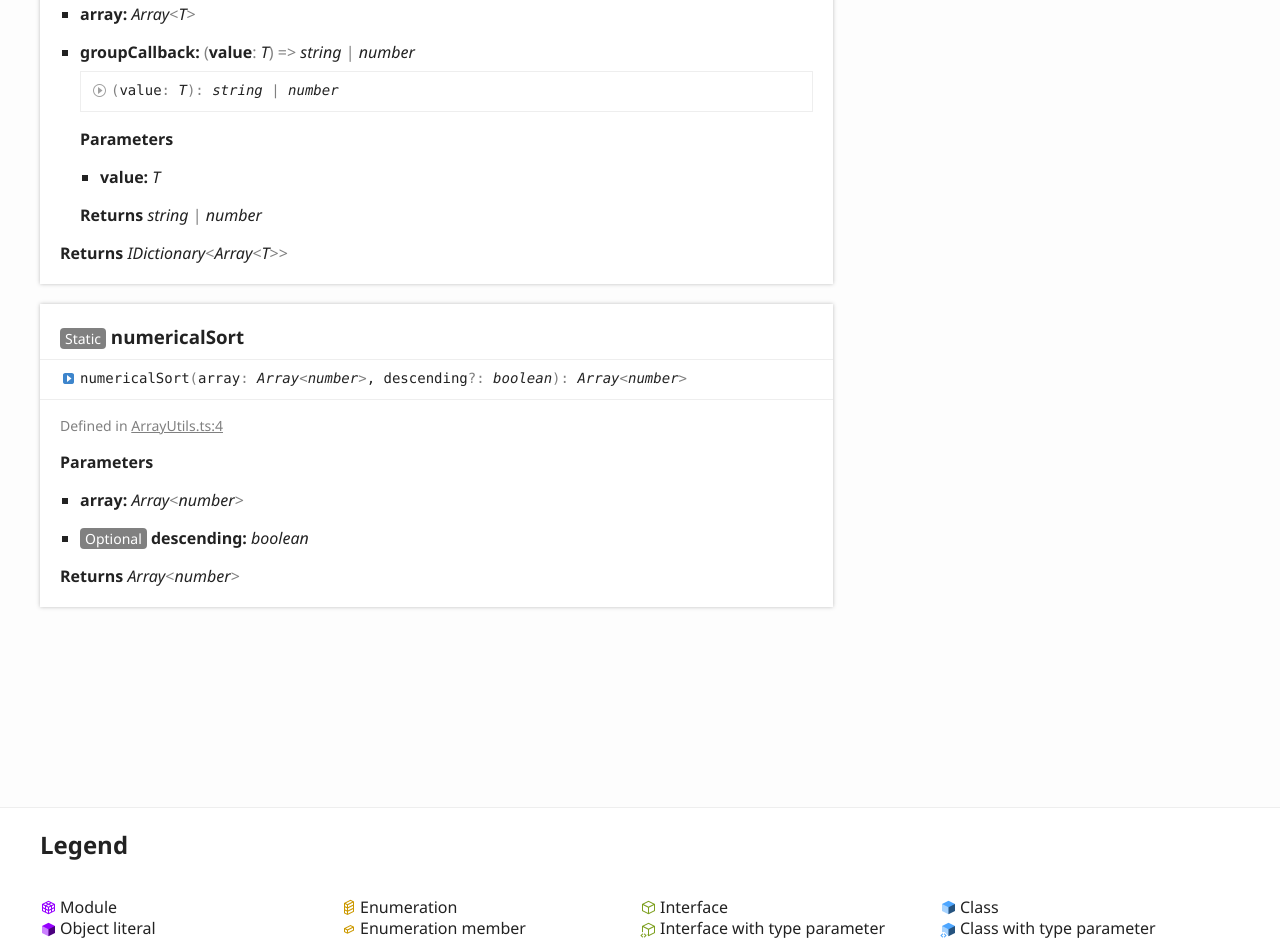
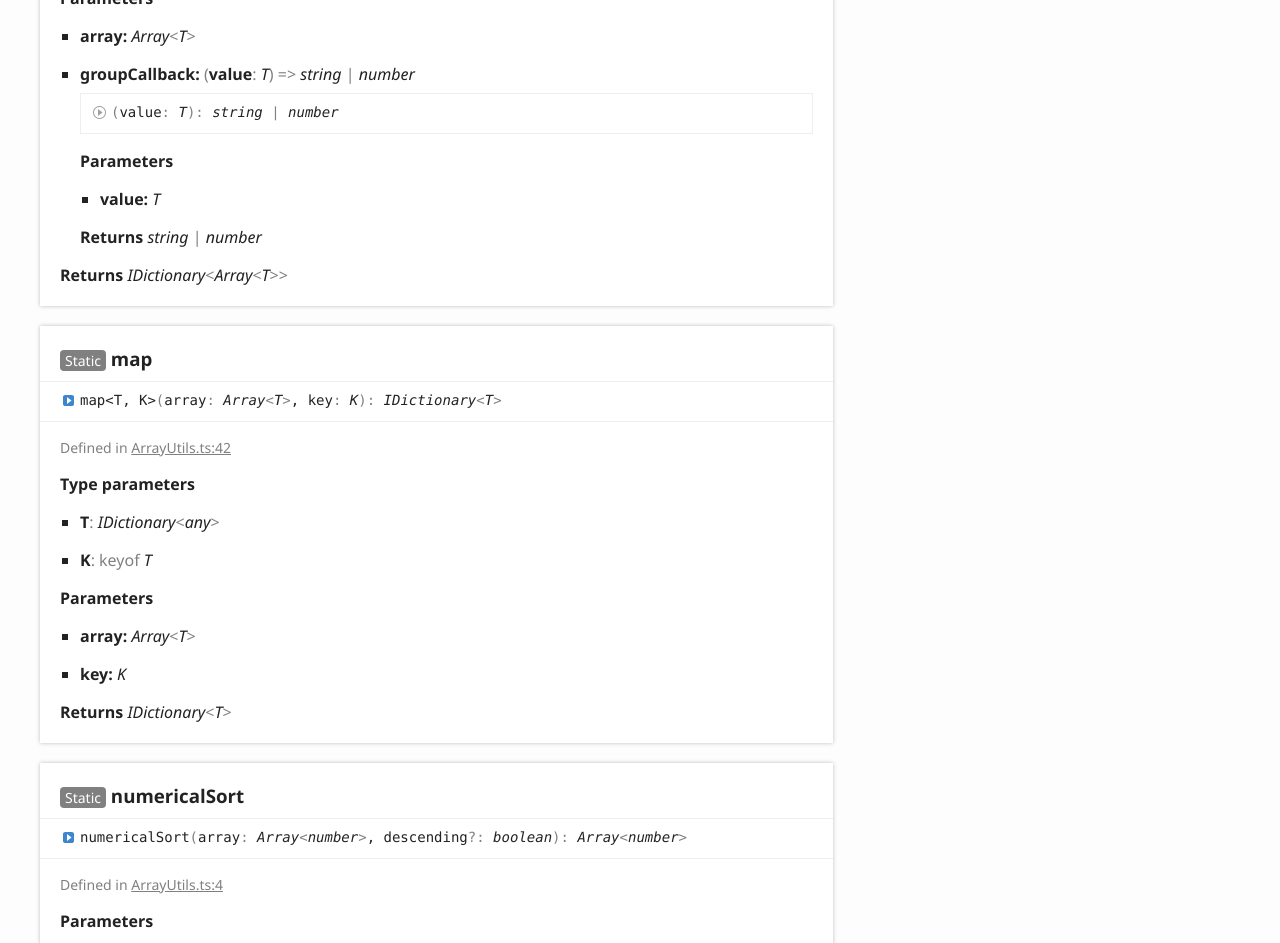
Before and after one commit to totalpave/array, a website: page docs/classes/arrayutils.html in a window 1280 px wide. Shown: the part 1274-2217 px from the top of the page. Drawn offline with Linux system fonts and the light colour scheme.

Commit message:
chore: release

```diff
--- a/docs/assets/js/search.js
+++ b/docs/assets/js/search.js
@@ -1,3 +1,3 @@
 var typedoc = typedoc || {};
             typedoc.search = typedoc.search || {};
-            typedoc.search.data = {"kinds":{"128":"Class","2048":"Method"},"rows":[{"id":0,"kind":128,"name":"ArraySort","url":"classes/arraysort.html","classes":"tsd-kind-class tsd-has-type-parameter"},{"id":1,"kind":2048,"name":"sort","url":"classes/arraysort.html#sort","classes":"tsd-kind-method tsd-parent-kind-class","parent":"ArraySort"},{"id":2,"kind":128,"name":"ArrayUtils","url":"classes/arrayutils.html","classes":"tsd-kind-class"},{"id":3,"kind":2048,"name":"numericalSort","url":"classes/arrayutils.html#numericalsort","classes":"tsd-kind-method tsd-parent-kind-class tsd-is-static","parent":"ArrayUtils"},{"id":4,"kind":2048,"name":"group","url":"classes/arrayutils.html#group","classes":"tsd-kind-method tsd-parent-kind-class tsd-has-type-parameter tsd-is-static","parent":"ArrayUtils"},{"id":5,"kind":2048,"name":"dedupe","url":"classes/arrayutils.html#dedupe","classes":"tsd-kind-method tsd-parent-kind-class tsd-has-type-parameter tsd-is-static","parent":"ArrayUtils"}]};
+            typedoc.search.data = {"kinds":{"128":"Class","2048":"Method"},"rows":[{"id":0,"kind":128,"name":"ArraySort","url":"classes/arraysort.html","classes":"tsd-kind-class tsd-has-type-parameter"},{"id":1,"kind":2048,"name":"sort","url":"classes/arraysort.html#sort","classes":"tsd-kind-method tsd-parent-kind-class","parent":"ArraySort"},{"id":2,"kind":128,"name":"ArrayUtils","url":"classes/arrayutils.html","classes":"tsd-kind-class"},{"id":3,"kind":2048,"name":"numericalSort","url":"classes/arrayutils.html#numericalsort","classes":"tsd-kind-method tsd-parent-kind-class tsd-is-static","parent":"ArrayUtils"},{"id":4,"kind":2048,"name":"group","url":"classes/arrayutils.html#group","classes":"tsd-kind-method tsd-parent-kind-class tsd-has-type-parameter tsd-is-static","parent":"ArrayUtils"},{"id":5,"kind":2048,"name":"dedupe","url":"classes/arrayutils.html#dedupe","classes":"tsd-kind-method tsd-parent-kind-class tsd-has-type-parameter tsd-is-static","parent":"ArrayUtils"},{"id":6,"kind":2048,"name":"map","url":"classes/arrayutils.html#map","classes":"tsd-kind-method tsd-parent-kind-class tsd-has-type-parameter tsd-is-static","parent":"ArrayUtils"}]};
--- a/docs/classes/arrayutils.html
+++ b/docs/classes/arrayutils.html
@@ -81,6 +81,7 @@
 							<ul class="tsd-index-list">
 								<li class="tsd-kind-method tsd-parent-kind-class tsd-has-type-parameter tsd-is-static"><a href="arrayutils.html#dedupe" class="tsd-kind-icon">dedupe</a></li>
 								<li class="tsd-kind-method tsd-parent-kind-class tsd-has-type-parameter tsd-is-static"><a href="arrayutils.html#group" class="tsd-kind-icon">group</a></li>
+								<li class="tsd-kind-method tsd-parent-kind-class tsd-has-type-parameter tsd-is-static"><a href="arrayutils.html#map" class="tsd-kind-icon">map</a></li>
 								<li class="tsd-kind-method tsd-parent-kind-class tsd-is-static"><a href="arrayutils.html#numericalsort" class="tsd-kind-icon">numerical<wbr>Sort</a></li>
 							</ul>
 						</section>
@@ -99,7 +100,7 @@
 						<li class="tsd-description">
 							<aside class="tsd-sources">
 								<ul>
-									<li>Defined in <a href="https://github.com/totalpave/array/blob/d18c71d/src/ArrayUtils.ts#L30">ArrayUtils.ts:30</a></li>
+									<li>Defined in <a href="https://github.com/totalpave/array/blob/b2ec2f3/src/ArrayUtils.ts#L30">ArrayUtils.ts:30</a></li>
 								</ul>
 							</aside>
 							<h4 class="tsd-type-parameters-title">Type parameters</h4>
@@ -128,7 +129,7 @@
 						<li class="tsd-description">
 							<aside class="tsd-sources">
 								<ul>
-									<li>Defined in <a href="https://github.com/totalpave/array/blob/d18c71d/src/ArrayUtils.ts#L16">ArrayUtils.ts:16</a></li>
+									<li>Defined in <a href="https://github.com/totalpave/array/blob/b2ec2f3/src/ArrayUtils.ts#L16">ArrayUtils.ts:16</a></li>
 								</ul>
 							</aside>
 							<h4 class="tsd-type-parameters-title">Type parameters</h4>
@@ -168,6 +169,41 @@
 						</li>
 					</ul>
 				</section>
+				<section class="tsd-panel tsd-member tsd-kind-method tsd-parent-kind-class tsd-has-type-parameter tsd-is-static">
+					<a name="map" class="tsd-anchor"></a>
+					<h3><span class="tsd-flag ts-flagStatic">Static</span> map</h3>
+					<ul class="tsd-signatures tsd-kind-method tsd-parent-kind-class tsd-has-type-parameter tsd-is-static">
+						<li class="tsd-signature tsd-kind-icon">map&lt;T, K&gt;<span class="tsd-signature-symbol">(</span>array<span class="tsd-signature-symbol">: </span><span class="tsd-signature-type">Array</span><span class="tsd-signature-symbol">&lt;</span><span class="tsd-signature-type">T</span><span class="tsd-signature-symbol">&gt;</span>, key<span class="tsd-signature-symbol">: </span><span class="tsd-signature-type">K</span><span class="tsd-signature-symbol">)</span><span class="tsd-signature-symbol">: </span><span class="tsd-signature-type">IDictionary</span><span class="tsd-signature-symbol">&lt;</span><span class="tsd-signature-type">T</span><span class="tsd-signature-symbol">&gt;</span></li>
+					</ul>
+					<ul class="tsd-descriptions">
+						<li class="tsd-description">
+							<aside class="tsd-sources">
+								<ul>
+									<li>Defined in <a href="https://github.com/totalpave/array/blob/b2ec2f3/src/ArrayUtils.ts#L42">ArrayUtils.ts:42</a></li>
+								</ul>
+							</aside>
+							<h4 class="tsd-type-parameters-title">Type parameters</h4>
+							<ul class="tsd-type-parameters">
+								<li>
+									<h4>T<span class="tsd-signature-symbol">: </span><span class="tsd-signature-type">IDictionary</span><span class="tsd-signature-symbol">&lt;</span><span class="tsd-signature-type">any</span><span class="tsd-signature-symbol">&gt;</span></h4>
+								</li>
+								<li>
+									<h4>K<span class="tsd-signature-symbol">: </span><span class="tsd-signature-symbol">keyof </span><span class="tsd-signature-type">T</span></h4>
+								</li>
+							</ul>
+							<h4 class="tsd-parameters-title">Parameters</h4>
+							<ul class="tsd-parameters">
+								<li>
+									<h5>array: <span class="tsd-signature-type">Array</span><span class="tsd-signature-symbol">&lt;</span><span class="tsd-signature-type">T</span><span class="tsd-signature-symbol">&gt;</span></h5>
+								</li>
+								<li>
+									<h5>key: <span class="tsd-signature-type">K</span></h5>
+								</li>
+							</ul>
+							<h4 class="tsd-returns-title">Returns <span class="tsd-signature-type">IDictionary</span><span class="tsd-signature-symbol">&lt;</span><span class="tsd-signature-type">T</span><span class="tsd-signature-symbol">&gt;</span></h4>
+						</li>
+					</ul>
+				</section>
 				<section class="tsd-panel tsd-member tsd-kind-method tsd-parent-kind-class tsd-is-static">
 					<a name="numericalsort" class="tsd-anchor"></a>
 					<h3><span class="tsd-flag ts-flagStatic">Static</span> numerical<wbr>Sort</h3>
@@ -178,7 +214,7 @@
 						<li class="tsd-description">
 							<aside class="tsd-sources">
 								<ul>
-									<li>Defined in <a href="https://github.com/totalpave/array/blob/d18c71d/src/ArrayUtils.ts#L4">ArrayUtils.ts:4</a></li>
+									<li>Defined in <a href="https://github.com/totalpave/array/blob/b2ec2f3/src/ArrayUtils.ts#L4">ArrayUtils.ts:4</a></li>
 								</ul>
 							</aside>
 							<h4 class="tsd-parameters-title">Parameters</h4>
@@ -219,6 +255,9 @@
 							</li>
 							<li class=" tsd-kind-method tsd-parent-kind-class tsd-has-type-parameter tsd-is-static">
 								<a href="arrayutils.html#group" class="tsd-kind-icon">group</a>
+							</li>
+							<li class=" tsd-kind-method tsd-parent-kind-class tsd-has-type-parameter tsd-is-static">
+								<a href="arrayutils.html#map" class="tsd-kind-icon">map</a>
 							</li>
 							<li class=" tsd-kind-method tsd-parent-kind-class tsd-is-static">
 								<a href="arrayutils.html#numericalsort" class="tsd-kind-icon">numerical<wbr>Sort</a>
```
Also changed, not shown: docs/classes/arraysort.html (+1 -1 lines), CHANGELOG.md.
